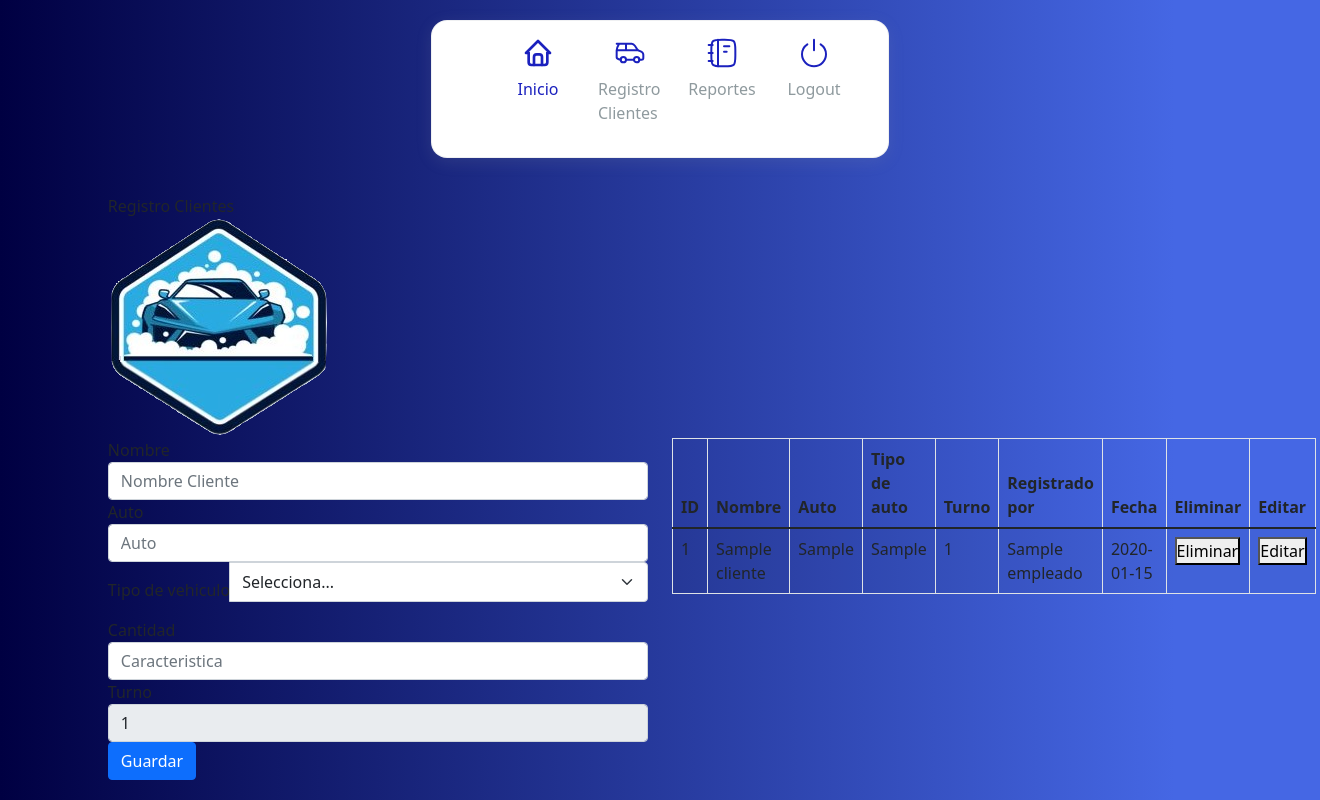
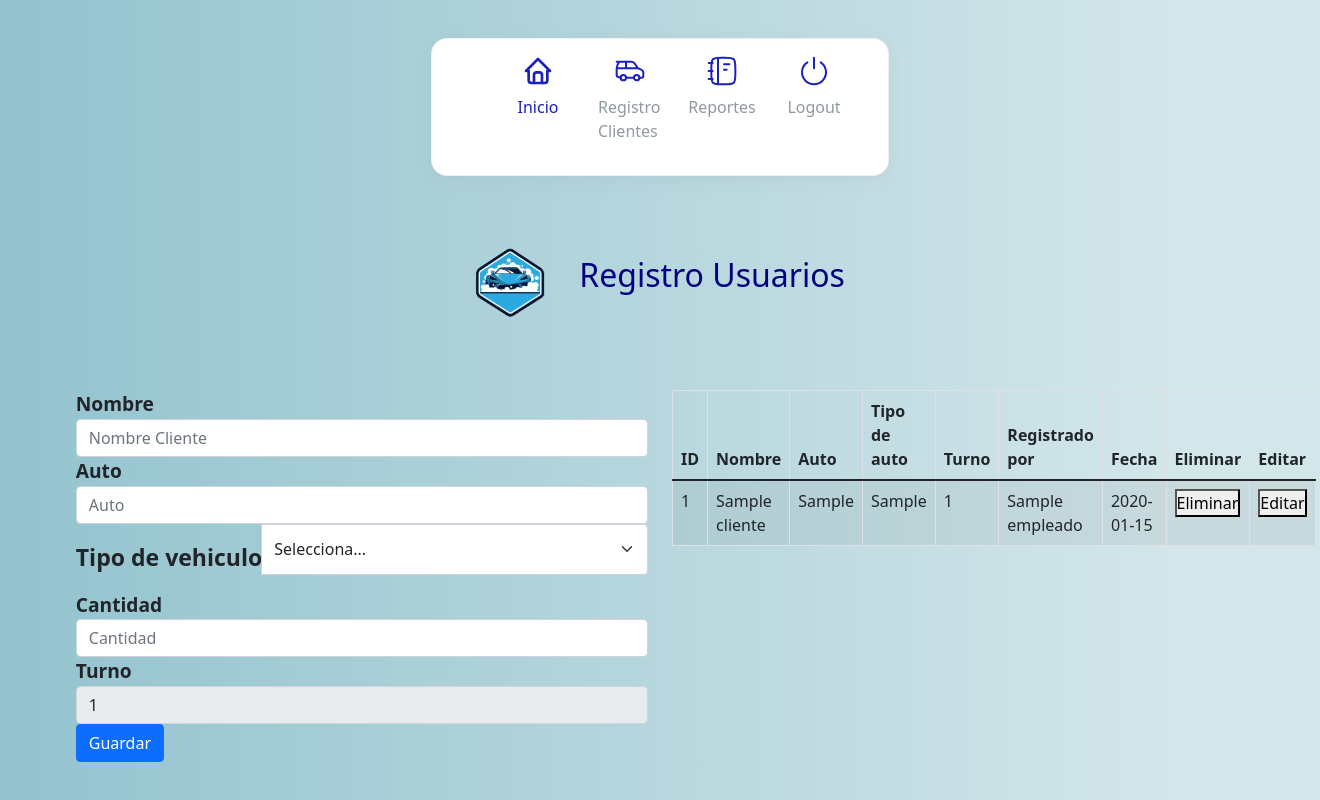
Before and after one commit to LeoNardoz333/Autolavado, a PHP site: page /RClientes in a window 1320 px wide. Run offline with PHP 8.4, Linux system fonts and the light colour scheme; the visitor is signed in with stand-in values (Sample User, id 1); tables that the repository leaves empty hold one stand-in row (values such as "Sample post"); data that the repository does not hold is empty.

Commit message:
Diseño en view reportes

```diff
--- a/Proyecto/css/propio.css
+++ b/Proyecto/css/propio.css
@@ -22,7 +22,6 @@
   background-color:#1b21be;
   color: #fff;
 }
-
 .wrapper {
     display: flex;
     align-items: center;
@@ -101,7 +100,7 @@
       transform: none;
     }
   }
-/*letras de formularios*/
+/*letras de formulario*/
   .label-grande {
     font-size: larger;
     font-weight: bold;
--- a/Proyecto/view/RClientes.view.php
+++ b/Proyecto/view/RClientes.view.php
@@ -2,22 +2,21 @@
   .fondo4
   {
     /* background-image: linear-gradient(90deg, #6dd5ed 10%, #4567e4 90%); */
-    background-image: linear-gradient(90deg, #000042 0%, #4567e4 89%);
+    background-image: linear-gradient(90deg, #93C3CE 0%, #D3E6EA 89%);
   }
 </style>
 <body class="fondo4">
-<div>Registro Clientes</div>
-<div class="header-left">
-							<img src="images/alavado.png">
+<img style="max-width: 70px; height: auto; display: inline-block; vertical-align: middle;" src="images/alavado.png">
+    <h2 style="color: navy; padding-left: 20px; display: inline-block; margin-left: 10px;">Registro Usuarios</h2>
 </div>
 <div class="row">
     <div class="col-6" id="x">
-        <form method="post" action="rclientes">
+        <form method="post" action="rclientes"style="font-size: larger; font-weight: bold;">
             Nombre <input type="text" name="txtNombre" placeholder="Nombre Cliente" class="form-control">
             Auto <input type="text" name="txtAuto" placeholder="Auto" class="form-control">
 
             <div class="input-group mb-3">
-  <label class="mt-3" for="inputGroupSelect01">Tipo de vehiculo</label>
+  <label class="mt-3"style="font-size: larger; font-weight: bold;" for="inputGroupSelect01">Tipo de vehiculo</label>
   <select class="form-select" id="inputGroupSelect01" name="tipoVehiculo">
     <option selected>Selecciona...</option>
     <?php
@@ -50,7 +49,7 @@
     <option value="3">Tractocamion</option>
   </select>
 </div> -->
-            Cantidad <input type="text" name="txtCaracteristica" placeholder="Caracteristica" class="form-control">
+            Cantidad <input type="number" name="txtCaracteristica" placeholder="Cantidad" class="form-control">
             <?php
             $turno = 0;
             $fecha = date('Y-m-d');
--- a/Proyecto/view/menuadm.view.php
+++ b/Proyecto/view/menuadm.view.php
@@ -1,4 +1,3 @@
-
 <style>
     :root {
     --bg: #1b21be;
@@ -187,7 +186,6 @@
             </li>
             <li>
                 <a href="logout">
-
                 <svg xmlns="http://www.w3.org/2000/svg" viewBox="0 0 24 24" width="24" height="24" color="#FFF" fill="none">
     <path d="M7.02331 5.5C4.59826 7.11238 3 9.86954 3 13C3 17.9706 7.02944 22 12 22C16.9706 22 21 17.9706 21 13C21 9.86954 19.4017 7.11238 16.9767 5.5" stroke="currentColor" stroke-width="1.5" stroke-linecap="round" stroke-linejoin="round" />
     <path d="M12 2V10" stroke="currentColor" stroke-width="1.5" stroke-linecap="round" stroke-linejoin="round" />
```
